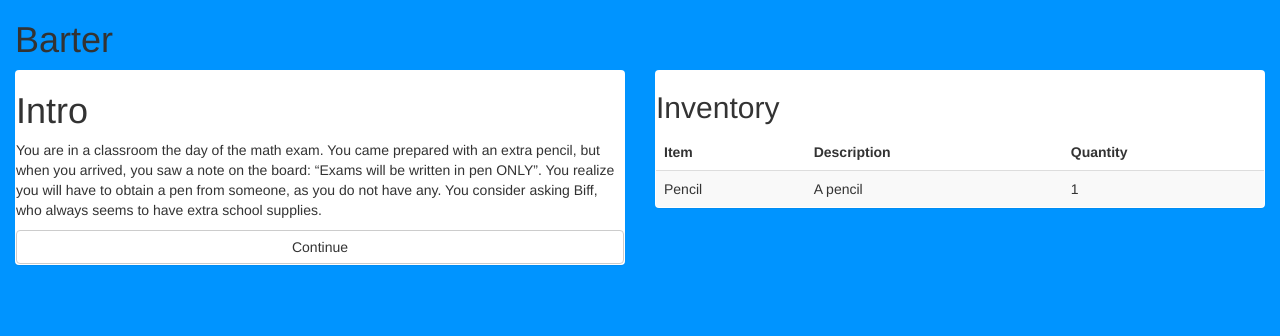
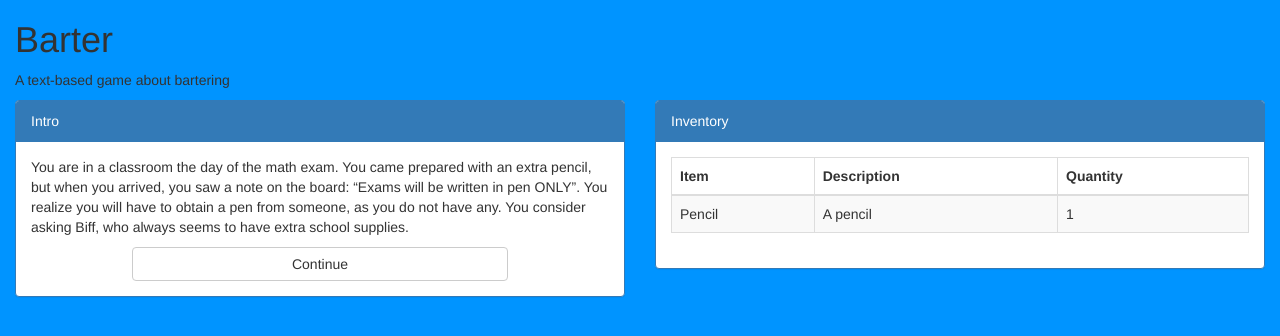
Before and after one commit to ptrgags/barter, a plain HTML site: page index.html in a window 1280 px wide. Drawn offline with nearby package versions, Linux system fonts and the light colour scheme.

Commit message:
Fix Bootstrap Classes
I forgot a few things when bootstrapifying the page. Fixed this now.

```diff
--- a/index.html
+++ b/index.html
@@ -14,19 +14,29 @@
 <body onload="init();">
     <div class="container-fluid">
         <h1>Barter</h1>
+        <p>A text-based game about bartering</p>
         <div class="row">
             <div class="col-sm-6">
-                <div id="scenario" class="panel">
-                    <h1 id="title"></h1>
+                <div class="panel panel-primary">
+                    <div id="title" class="panel-heading"></div>
+                    <div id="scenario" class="panel-body">
                         <p id="description"></p>
-                    <div id="options" class='btn-group-vertical'>
+                        <div class="row">
+                            <div class="col-sm-2"></div>
+                            <div class="col-sm-8">
+                                <div id="options" class="btn-group-vertical">
+                                </div>
+                            </div>
+                            <div class="col-sm-2"></div>
+                        </div>
                     </div>
                 </div>
             </div>
             <div class="col-sm-6">
-                <div id="inventory" class="panel">
-                    <h2>Inventory</h2>
-                    <table class="table table-striped" id="inventoryTable">
+                <div class="panel panel-primary">
+                    <div class="panel-heading">Inventory</div>
+                    <div id="inventory" class="panel-body">
+                        <table id="inventoryTable" class="table table-striped table-bordered">
                             <thead>
                                 <tr>
                                     <td><b>Item</b></td>
@@ -46,5 +56,6 @@
                 </div>
             </div>
         </div>
+    </div>
 </body>
 </html>
```
Lines whose indentation alone changed are shown as unchanged.
